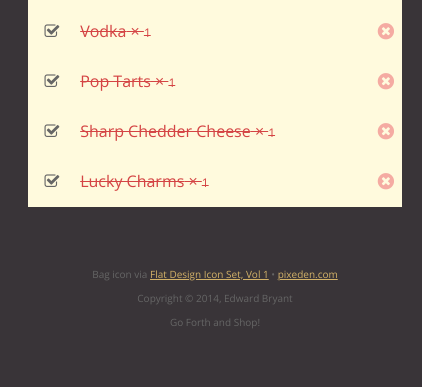
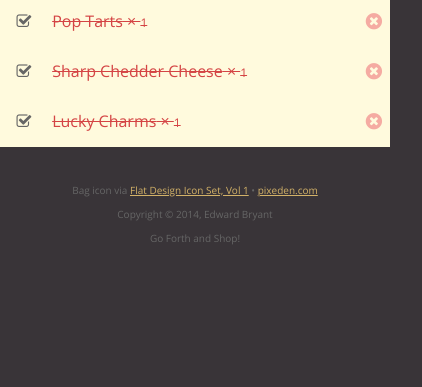
Before and after one commit to edwardbryant/udacity-never-ending-grocery-list-app, a plain HTML site: page index.html in a window 390 px wide. Shown: the part 636-1023 px from the top of the page, 422 px wide, since content can reach past the window. After the commit the page ends 927 px from the top, so only its background shows below. Drawn offline with nearby package versions, Linux system fonts and the light colour scheme.

Commit message:
responsive css fixes

```diff
--- a/css/main.scss
+++ b/css/main.scss
@@ -19,14 +19,15 @@ body {
     font-size: 1rem;
     background-color: $dark;
 }
-.content {
-    width: 60%;
-    margin: 0 auto;
-    padding: 0 20px;
-    text-align: center;
-}
 .hidden {
     display: none;
+}
+.content {
+    width: 100%;
+    max-width: 650px;
+    margin: 0 auto;
+    padding: 0;
+    text-align: center;
 }
 h1 {
     text-shadow: 2px 2px 4px $black;
@@ -56,20 +57,6 @@ h1 {
         line-height: 3.8rem;
     }
 }
-#logo > img {
-    height: 48px;
-    width: 48px;
-}
-main {
-    margin-top: 2rem;
-    margin-bottom: 2rem;
-}
-
-/* GENERAL SECTION STYLES */
-
-section {
-    margin-top: 4px 0;
-}
 h2 {
     padding: 0;
     margin: 0;
@@ -79,17 +66,21 @@ h2 {
     top: 1rem;
     letter-spacing: 0.2rem;
 }
-
-/* ITEM COLS SETTINGS */
-
+#logo > img {
+    height: 48px;
+    width: 48px;
+}
+main {
+    margin: 1rem 0 0 0;
+}
+section {
+    margin-top: 4px 0;
+}
 .col-left {
     width: 6%;
     min-width: 48px;
     text-align: center;
     height: 4.8rem;
-}
-.col-middle {
-
 }
 .col-right {
     width: 6%;
@@ -98,9 +89,6 @@ h2 {
     text-align: center;
     height: 4.8rem;
 }
-
-/* ADD ITEM SECTION */
-
 #add-box {
     color: $dark;
     background-color: $light-yellow;
@@ -139,17 +127,11 @@ h2 {
         font-size: 3rem;
     }
 }
-
-/* GROCERY LISTS */
-
 .grocery-list {
     color: $dark;
     background-color: $light-yellow;
     border-top: 4px solid $light-yellow;
 }
-
-/* ITEM STYLES FOR NEED AND GOT  */
-
 .empty {
     padding: 2rem;
     font-size: 2rem;
@@ -193,7 +175,7 @@ h2 {
     }
 }
 footer {
-    padding: 40px;
+    padding: 36px;
     color: $gray;
     div {
         margin-bottom: 1rem;
@@ -206,11 +188,6 @@ footer {
     }
     a:hover {
         color: #bda05f;
-    }
-}
-@media (max-width: 800px) {
-    .content {
-        width: 80%;
     }
 }
 @media (max-width: 600px) {
@@ -230,9 +207,6 @@ footer {
         .qty {
             font-size: 1.4rem;
         }
-    }
-    .content {
-        width: 92%;
     }
     h1 {
         text-shadow: 1px 1px 2px $black;
@@ -271,7 +245,4 @@ footer {
             font-size: 1.2rem;
         }
     }
-    .content {
-        width: 100%;
-    }
 }
--- a/index.html
+++ b/index.html
@@ -2,7 +2,7 @@
 <html lang="en">
 <head>
     <meta charset="utf-8">
-    <link rel="stylesheet" type="text/css" href="css/normalize.min..css">
+    <link rel="stylesheet" type="text/css" href="css/normalize.min.css">
     <link rel="stylesheet" type="text/css" href="lib/font-awesome-4.2.0/css/font-awesome.min.css">
     <link rel="stylesheet" type="text/css" href="css/main.css">
     <link rel="stylesheet" type="text/css" href="http://fonts.googleapis.com/css?family=Open+Sans:400,700">
@@ -57,11 +57,6 @@
             <div class="grocery-list">
                 <div class="item">
                     <div class="col-left check"><i class="fa fa-check-square-o"></i></div>
-                    <div class="col-middle"><span class="name">Kale</span> &times; <span class="qty">1</span></div>
-                    <div class="col-right remove"><i class="fa fa-times-circle"></i></div>
-                </div>
-                <div class="item">
-                    <div class="col-left check"><i class="fa fa-check-square-o"></i></div>
                     <div class="col-middle"><span class="name">Vodka</span> &times; <span class="qty">1</span></div>
                     <div class="col-right remove"><i class="fa fa-times-circle"></i></div>
                 </div>
```
Also changed, not shown: css/main.css, 1 other file.
